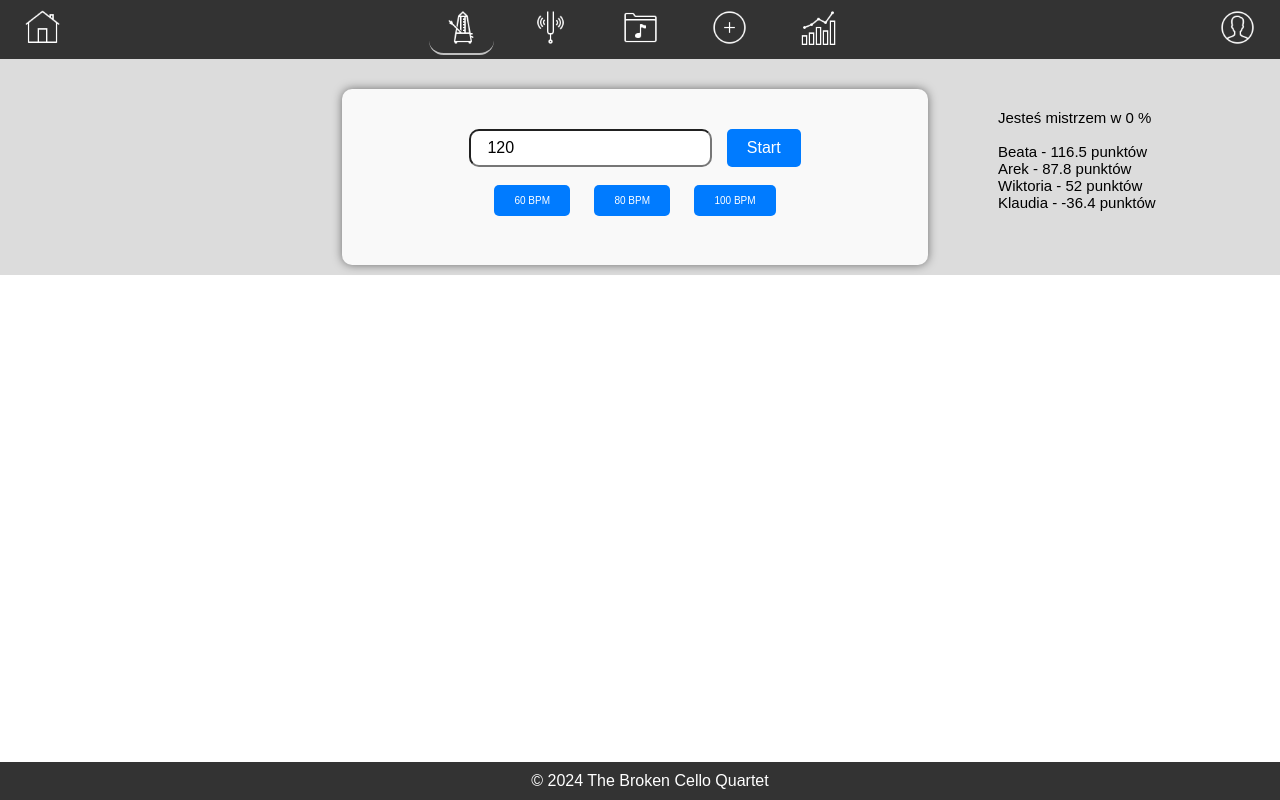
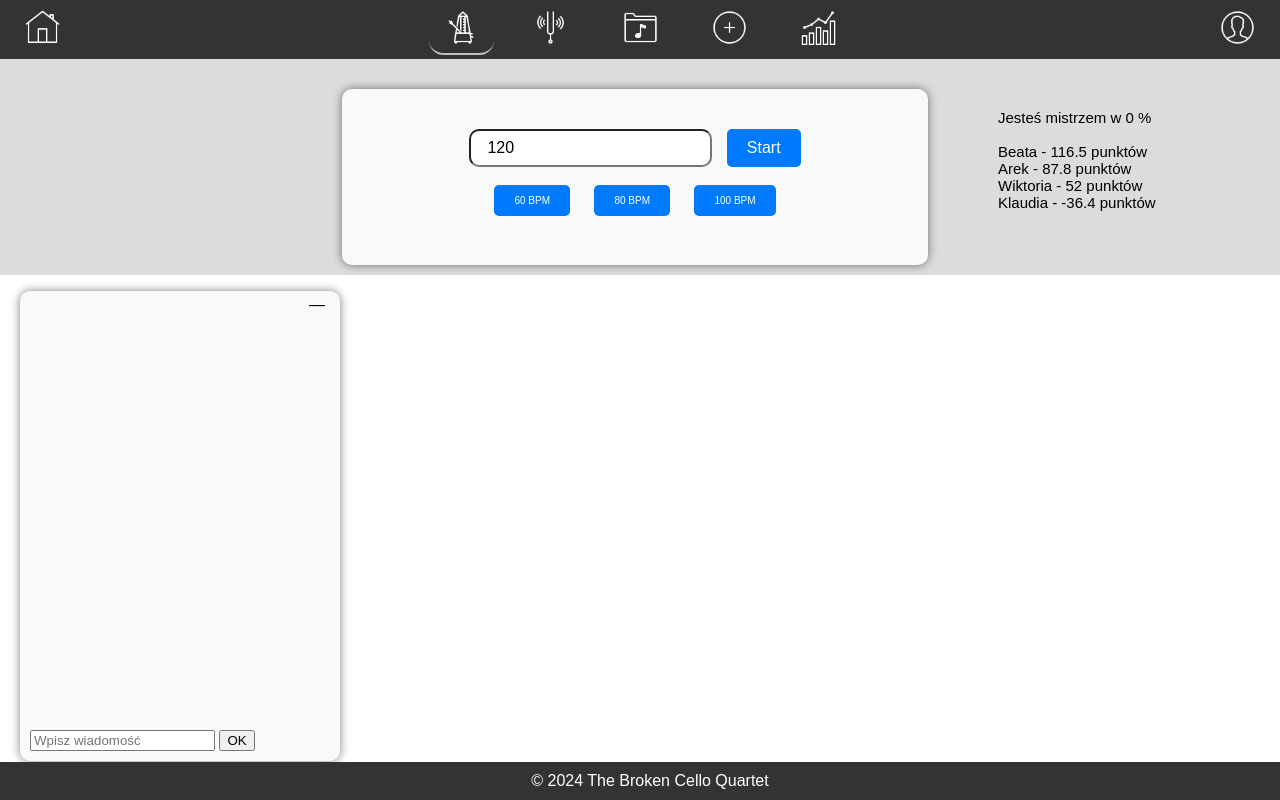
Before and after one commit to arkaddev/quartet, a PHP site: page /metronome.php in a window 1280 px wide. Run offline with PHP 8.4, Linux system fonts and the light colour scheme; the visitor is signed in with stand-in values (Sample User, id 1); data that the repository does not hold is empty.

Commit message:
StartStopButton name was changed for metronome.php

```diff
--- a/js/metronome.js
+++ b/js/metronome.js
@@ -13,11 +13,11 @@
             if (!playing) {
                 playing = true;
                 startMetronome();
-                document.getElementById('startStopButton').innerText = 'Stop';
+                document.getElementById('startStopButtonMetronome').innerText = 'Stop';
             } else {
                 playing = false;
                 clearInterval(timer);
-                document.getElementById('startStopButton').innerText = 'Start';
+                document.getElementById('startStopButtonMetronome').innerText = 'Start';
             }
         }
 
@@ -35,7 +35,7 @@
             document.getElementById('tempoInput').value = tempo; // Update tempo input field
         }
 
-        document.getElementById('startStopButton').addEventListener('click', startStop);
+        document.getElementById('startStopButtonMetronome').addEventListener('click', startStop);
         document.getElementById('tempoInput').addEventListener('change', function() {
             tempo = parseInt(this.value);
             interval = 60000 / tempo;
--- a/metronome.php
+++ b/metronome.php
@@ -5,8 +5,8 @@
 <head>
     <meta charset="UTF-8">
     <meta name="viewport" content="width=device-width, initial-scale=1.0">
-    <title>admin panel</title>
-   <link rel="stylesheet" href="css/styleapp.css?v=1.23">
+    <title>Broken Cello</title>
+   <link rel="stylesheet" href="css/styleapp.css?v=1.26">
   <style>
 
         #metronome {
@@ -73,7 +73,7 @@
 
        <a href="metronome.php" class="image-link active"><img src="images/menu/metronome.png" alt=""></a>
        <a href="tuner.php" class="image-link"><img src="images/menu/tuner.png" alt=""></a>
-      <a href="#" class="image-link"><img src="images/menu/songs.png" alt=""></a>
+      <a href="songs.php" class="image-link"><img src="images/menu/songs.png" alt=""></a>
        <a href="addexercise.php" class="image-link"><img src="images/menu/add.png" alt=""></a>
        <a href="statistics.php" class="image-link"><img src="images/menu/chart.png" alt=""></a>
 
@@ -108,13 +108,36 @@
 
 
 
-   <div id="chat-box">
-   <div class="chat">
-    <input type="text" id="message" class="input-chat" placeholder="Wpisz wiadomość">
-   <button onclick="sendMessage()" class="button-chat">OK</button>
-  </div></div>
+     <div id="window" class="chat-container">
+    <div id="minimalization">&#x2014;</div>
+    <div id="chat-box"></div>
+
+      <div class="chat-input-button">
+        <input type="text" id="message" class="chat-input" placeholder="Wpisz wiadomość">
+        <button onclick="sendMessage()" class="chat-button">OK</button>
+      </div>
+
+  </div>
+
+  <!-- Wartość zmiennej PHP przekazana do atrybutu data -->
+    <div id="data" data-username="<?php echo htmlspecialchars($username); ?>"></div>
 
   <script src="js/chat.js"></script>
+
+  <script>
+    // Pobranie przycisku minimalizacji
+    var minimalizationButton = document.getElementById('minimalization');
+
+    // Pobranie zawartości okna
+    var windowContent = document.getElementById('window');
+
+    // Dodanie obsługi zdarzenia kliknięcia na przycisk minimalizacji
+    minimalizationButton.addEventListener('click', function() {
+        // Minimalizacja okna
+        windowContent.style.display = windowContent.style.display === 'none' ? 'block' : 'none';
+    });
+</script>
+
 
   <div class="main-container">
 
@@ -125,23 +148,15 @@
    </div>
 
    <div class="left-container">
-
-
    </div>
-
-
-
-
 
 
     <div class="middle-container">
 
 
-
-
     <div id="metronome">
         <input type="number" id="tempoInput" class="inputstart" placeholder="Tempo (BPM)" value="120">
-      <button id="startStopButton" class="buttonstart">Start</button><br><br>
+      <button id="startStopButtonMetronome" class="buttonstart">Start</button><br><br>
         <button id="tempo60Button" class="buttontempo">60 BPM</button>
         <button id="tempo80Button" class="buttontempo">80 BPM</button>
         <button id="tempo100Button" class="buttontempo">100 BPM</button>
@@ -151,22 +166,8 @@
     <script src="js/metronome.js"></script>
 
 
-
-
-
     </div>
   </div>
-
-
-
-
-
-
-
-
-
-
-
 
     <footer>
         &copy; 2024 The Broken Cello Quartet
```
